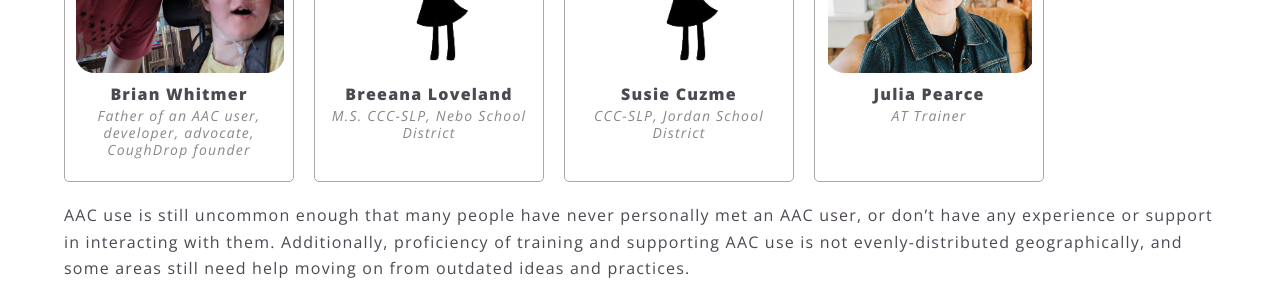
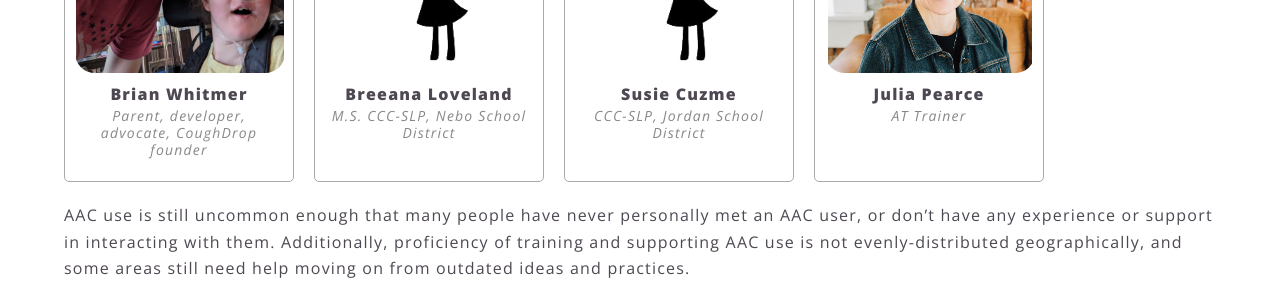
Before and after one commit to whitmer/utaac.github.io, a Jekyll site: the page built from about.md, in a window 1280 px wide and 900 px high, scrolled down 506 px. Shown: the part 154-454 px from the top of the window. Built offline with Jekyll 4.4.1, drawn with Linux system fonts in a browser that asks for light colours.

```diff
--- a/about.md
+++ b/about.md
@@ -50,7 +50,7 @@ We are a community of people from various backgrounds with an interest in improv
 <div class='person'>
   <img src="/images/bwhitmer.png" />
   <div class='name'>Brian Whitmer</div>
-  <div class='bio'>Father of an AAC user, developer, advocate, CoughDrop founder
+  <div class='bio'>Parent, developer, advocate, CoughDrop founder
   </div>
 </div>
 <div class='person'>
```
Also changed, not shown: _includes/aac-communities.html (+6 -7 lines), 4 other files.
